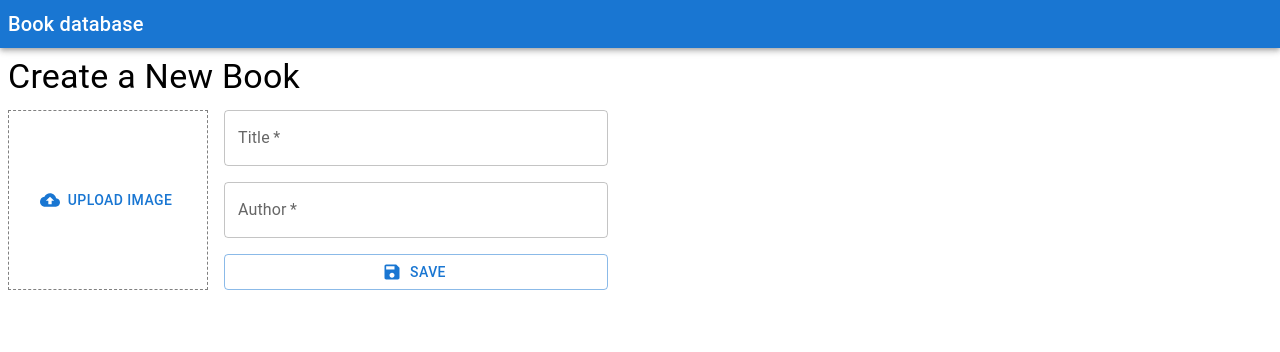
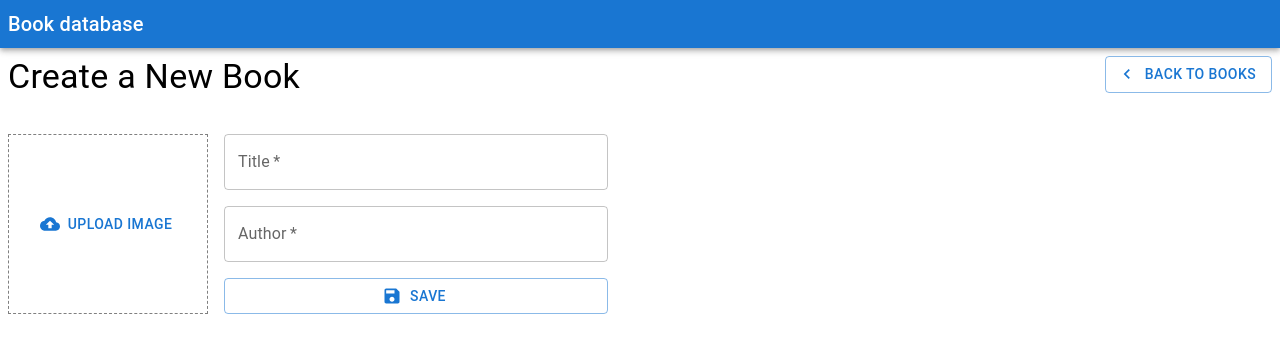
Before and after one commit to KlaraFormankova/book-database, a Next.js app: page /admin/books/new in a window 1280 px wide. Shown: the top 352 px of the page. Built offline with nearby package versions, Linux system fonts and the light colour scheme.

Commit message:
Refactor Back to books button

```diff
--- a/src/app/admin/books/[id]/page.tsx
+++ b/src/app/admin/books/[id]/page.tsx
@@ -1,8 +1,8 @@
 "use client";
 
+import BackToBooksBtn from "@/app/components/back-to-books-btn";
 import BookForm from "@/app/components/book-form";
 import { IBook } from "@/app/types/global";
-import { Typography } from "@mui/material";
 import { useEffect, useState } from "react";
 
 export default function Page({ params }: { params: { id: string } }) {
@@ -10,7 +10,7 @@ export default function Page({ params }: { params: { id: string } }) {
 
   useEffect(() => {
     fetch(
-      `https://crudcrud.com/api/d0565cee39e94d10a4eee4dd3153b12b/books/${params.id}`
+      `https://crudcrud.com/api/db50dacdac654274a04030dec14ad453/books/${params.id}`
     )
       .then((res) => res.json())
       .then((book) => {
@@ -20,7 +20,7 @@ export default function Page({ params }: { params: { id: string } }) {
 
   const handleUpdateBook = (updatedBook: IBook) => {
     fetch(
-      `https://crudcrud.com/api/d0565cee39e94d10a4eee4dd3153b12b/books/${params.id}`,
+      `https://crudcrud.com/api/db50dacdac654274a04030dec14ad453/books/${params.id}`,
       {
         method: "PUT",
         headers: {
@@ -34,10 +34,9 @@ export default function Page({ params }: { params: { id: string } }) {
 
   return (
     <div>
-      <Typography variant="h4" gutterBottom>
-        Book Details
-      </Typography>
-      <br />
+      <div className="flex justify-end mb-3">
+        <BackToBooksBtn isAdmin={true} />
+      </div>
       {book && <BookForm originalBook={book} onUpdateBook={handleUpdateBook} />}
     </div>
   );
--- a/src/app/admin/books/new/page.tsx
+++ b/src/app/admin/books/new/page.tsx
@@ -1,9 +1,10 @@
 "use client";
 
 import { IBook } from "@/app/types/global";
-import { Typography } from "@mui/material";
+import { Stack, Typography } from "@mui/material";
 import React, { useState } from "react";
 import BookForm from "@/app/components/book-form";
+import BackToBooksBtn from "@/app/components/back-to-books-btn";
 
 export default function Page() {
   const [books, setBooks] = useState<IBook[]>([]);
@@ -15,7 +16,7 @@ export default function Page() {
       body: JSON.stringify(newBook),
     };
     fetch(
-      "https://crudcrud.com/api/d0565cee39e94d10a4eee4dd3153b12b/books",
+      "https://crudcrud.com/api/db50dacdac654274a04030dec14ad453/books",
       requestOptions
     )
       .then((response) => response.json())
@@ -26,9 +27,13 @@ export default function Page() {
 
   return (
     <div>
-      <Typography variant="h4" gutterBottom>
-        Create a New Book
-      </Typography>
+      <Stack direction="row" className="justify-between">
+        <Typography variant="h4" gutterBottom>
+          Create a New Book
+        </Typography>
+        <BackToBooksBtn isAdmin={true} />
+      </Stack>
+      <br />
       <BookForm onUpdateBook={handleAddBook} />
     </div>
   );
--- /dev/null
+++ b/src/app/components/back-to-books-btn.tsx
@@ -0,0 +1,16 @@
+import { Button } from "@mui/material";
+import KeyboardArrowLeftIcon from "@mui/icons-material/KeyboardArrowLeft";
+
+export default function BackToBooksBtn(props: { isAdmin?: boolean }) {
+  const path = props.isAdmin ? "/admin/books" : "/books";
+  return (
+    <Button
+      variant="outlined"
+      className="h-fit"
+      href={path}
+      startIcon={<KeyboardArrowLeftIcon />}
+    >
+      Back to Books
+    </Button>
+  );
+}
```
